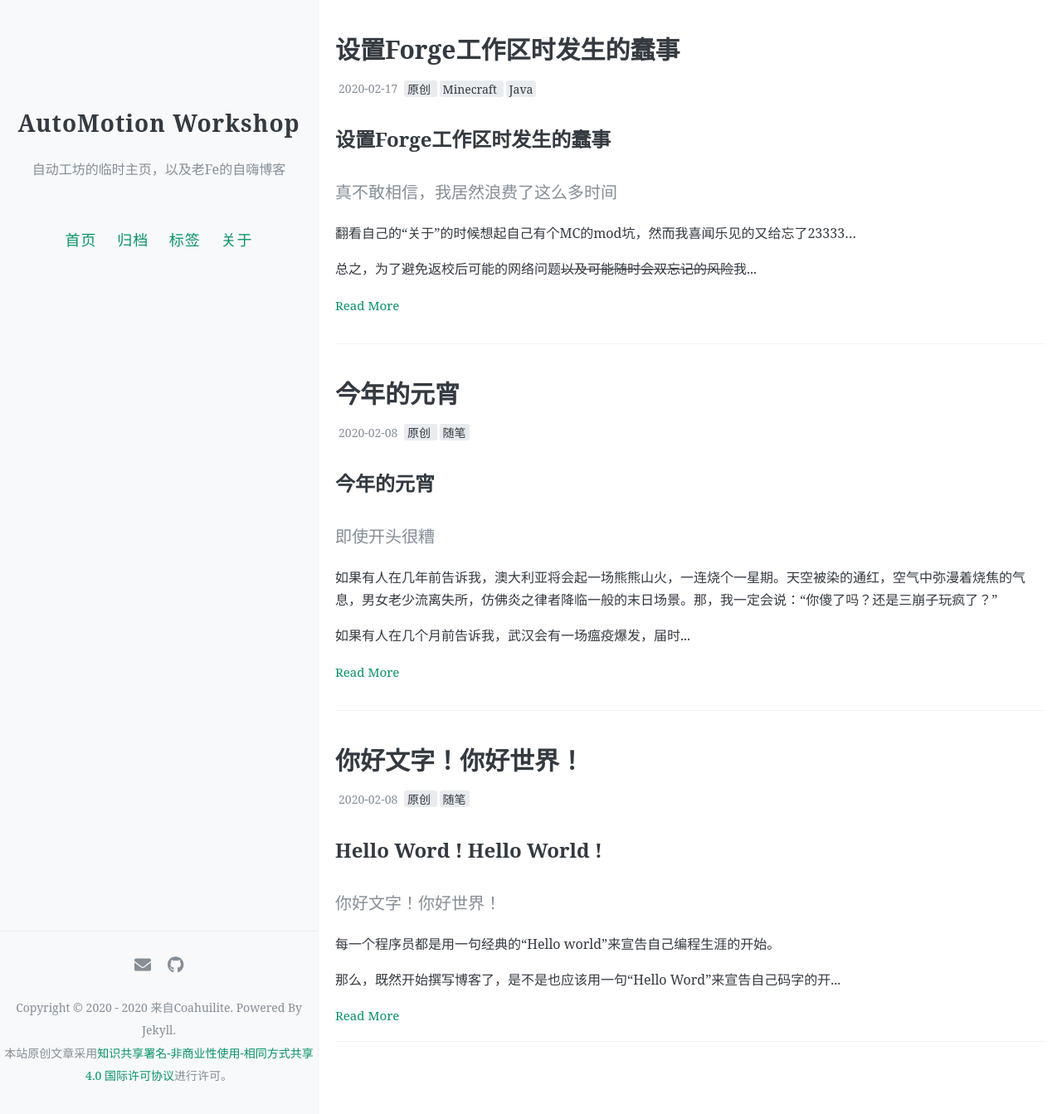
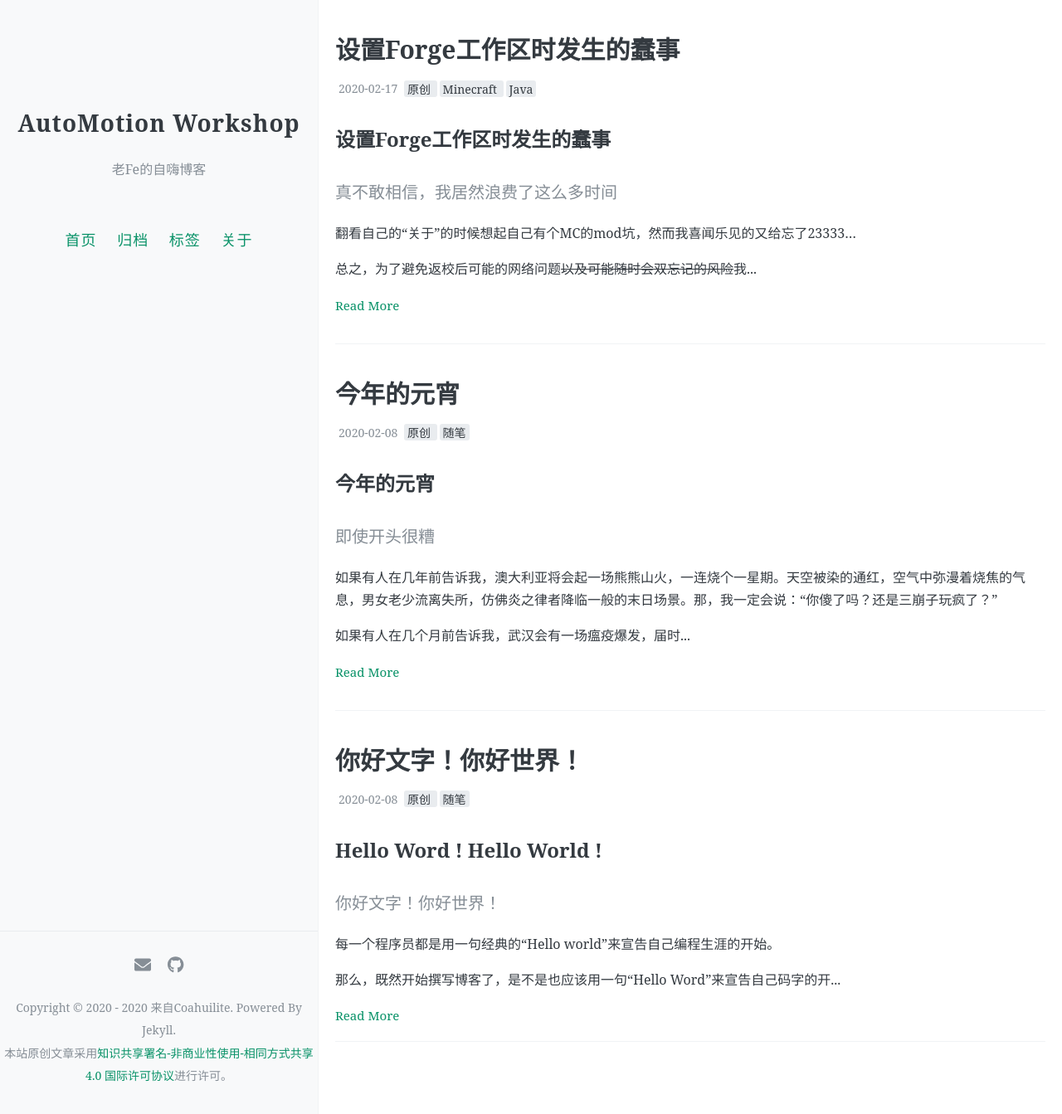
Before and after one commit to Coahuilite/Coahuilite.github.io, a Jekyll site: the page built from index.html, in a window 1280 px wide and 1344 px high. Shown: the whole window at 83% size. Built offline with Jekyll 4.4.1, drawn with Linux system fonts in a browser that asks for light colours; the list of posts is cut into pages by our own code; comment, search, counter and statistics services are not loaded.

Commit message:
Change some configuration in _config.yml

```diff
--- a/_config.yml
+++ b/_config.yml
@@ -7,7 +7,7 @@
 # 井号后面的文字是说明文档，不会被程序读取。
 name: AutoMotion Workshop
 # 描述/签名
-description: 自动工坊的临时主页，以及老Fe的自嗨博客
+description: 老Fe的自嗨博客
 
 #
 # 下面的设定都是可选的
@@ -44,7 +44,7 @@ footer-links:
   email: zkyang28@outlook.com #在前面填上邮箱地址
   facebook: #https://www.facebook.com/<>
   flickr: #https://www.flickr.com/<>
-  github: https://coahuilite.github.io/ #https://github.com/<>
+  github: https://github.com/Coahuilite #https://github.com/<>
   instagram: #https://instagram.com/<>
   linkedin: #https://www.linkedin.com/in/<>
   pinterest: #https://www.pinterest.com/<>
```
